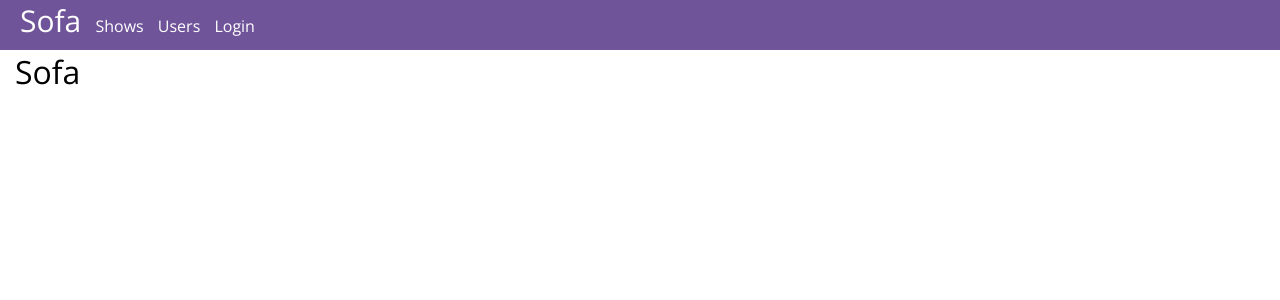
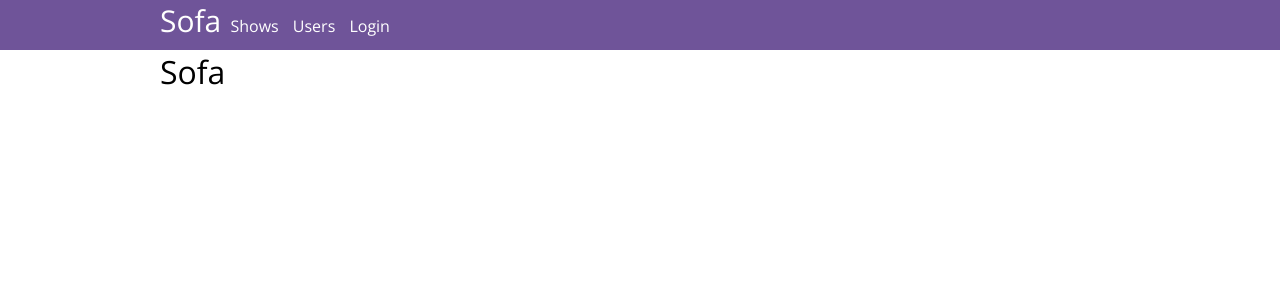
Before and after one commit to the-mausoleum/sofa, a Flask app: page / in a window 1280 px wide. Shown: the top 300 px of the page. Run offline with Flask 2, Linux system fonts and the light colour scheme.

Commit message:
Apply basic 960 grid.

```diff
--- a/static/css/styles.css
+++ b/static/css/styles.css
@@ -14,6 +14,7 @@ h1, h2, h3 {
 }
 
 .container {
+    width: 960px;
     padding-right: 15px;
     padding-left: 15px;
     margin-right: auto;
@@ -26,7 +27,6 @@ h1, h2, h3 {
 }
 
 .logo {
-    padding: 5px;
     color: #fff;
     font-size: 30px;
     font-weight: 300;
```
